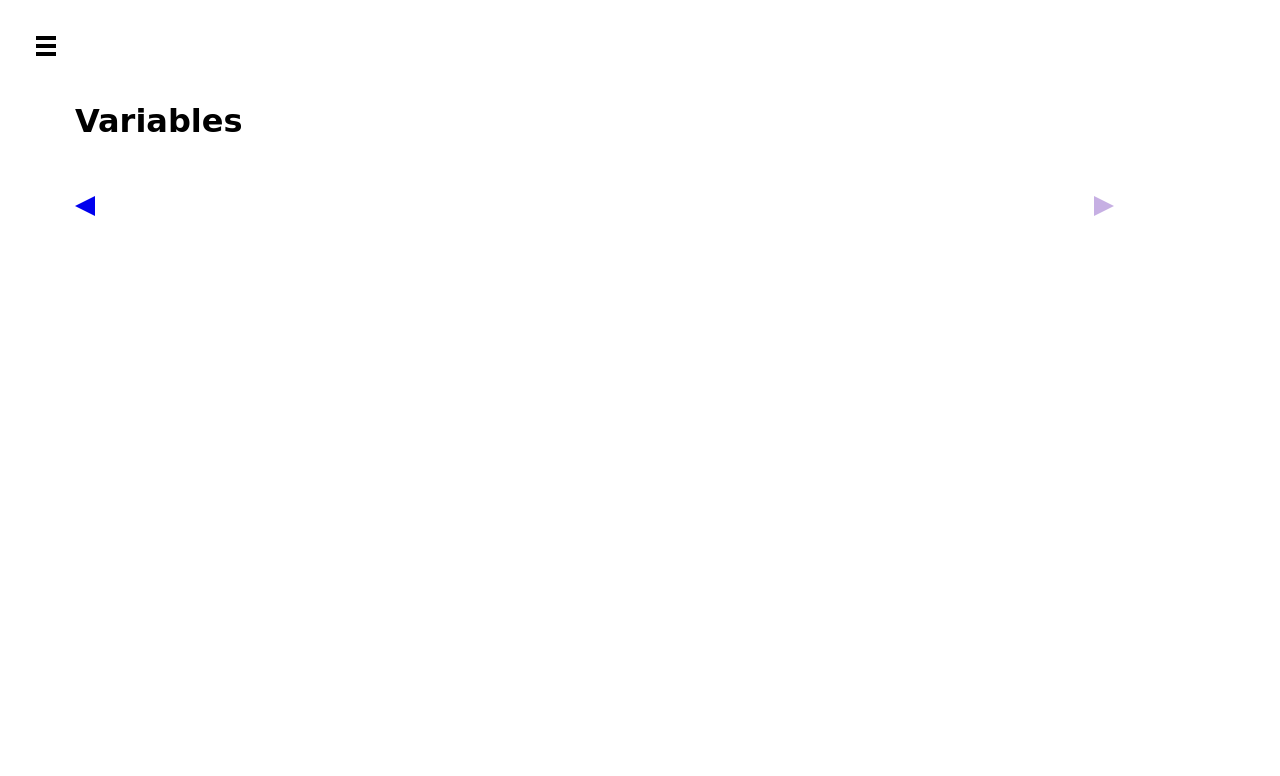
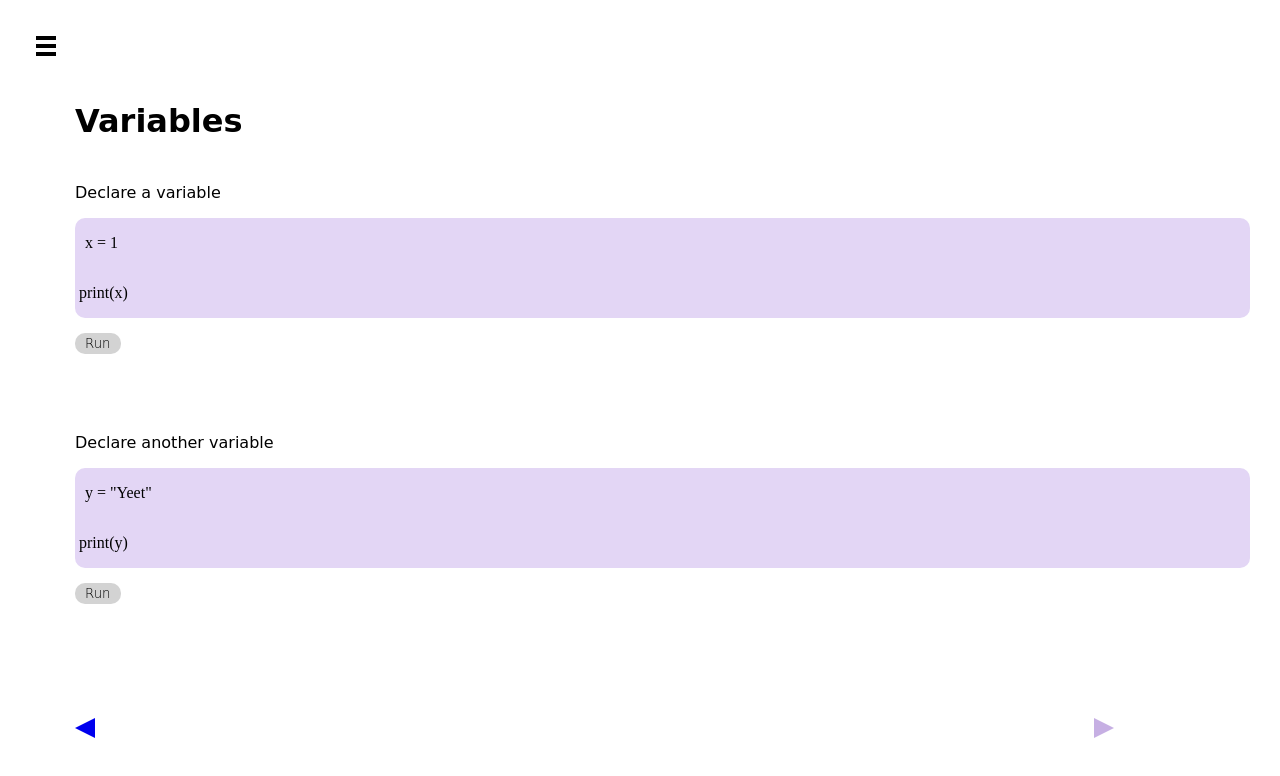
Before and after one commit to abrichards10/Learn-Python, a React (Create React App) app: page /#/variables in a window 1280 px wide. Shown: the top 776 px of the page. Built offline with nearby package versions, Linux system fonts and the light colour scheme.

Commit message:
added run functionality and variable info

```diff
--- a/src/App.js
+++ b/src/App.js
@@ -1,7 +1,5 @@
 import React from "react";
-import Sidebar from "./sidebar";
-import {Link, Navigate} from "react-router-dom";
-import {BrowserRouter, Route, Routes} from "react-router-dom";
+import { Route, Routes} from "react-router-dom";
 import Home from "./home";
 import Setup from "./setup";
 import Comments from "./comments";
--- a/src/index.css
+++ b/src/index.css
@@ -61,10 +61,15 @@ body {
 
 .run-code-button {
   padding: 3px 10px;
-  font-family: "Euphemia UCAS";
-  border-radius: 5px;
-  border-color: #C6AFE3;;
+  font-family: "Comic Sans MS";
+  border-radius: 10px;
+  font-weight: lighter;
+  border: none;
   background-color: #d3d3d3;
+}
+
+.run-code-button:hover {
+  background-color: #e8e8e8;
 }
 
 /*SIDEBAR*/
--- a/src/print.jsx
+++ b/src/print.jsx
@@ -9,6 +9,12 @@ class Print extends React.Component {
     onButtonClickHandler = () => {
         this.setState({showMessage: true});
     };
+    onButtonClickHandler1 = () => {
+        this.setState({showMessage1: true});
+    };
+    onButtonClickHandler2 = () => {
+        this.setState({showMessage2: true});
+    };
     render() {
         return (
             <div id="outer-container">
@@ -18,17 +24,22 @@ class Print extends React.Component {
                         <h1>Print</h1>
                         <div className="code-background">
                             print("This is a print statement")
-                        </div><br/><br/>
+                        </div>
+                        {this.state.showMessage && <div className="output">This is a print statement</div>}
+                        <button className="run-code-button" onClick={this.onButtonClickHandler}>Run</button><br/><br/>
                         Print multiple things
                         <div className="code-background">
                             print("One thing", "Another thing")
-                        </div><br/><br/>
+                        </div>
+                        {this.state.showMessage1 && <div className="output">One thing Another thing</div>}
+                        <button className="run-code-button" onClick={this.onButtonClickHandler1}>Run</button>
+                        <br/><br/>
                         Specify a separator
                         <div className="code-background">
                             print("One thing", "Another thing", sep="+++")
                         </div>
-                        {this.state.showMessage && <div className="output">One thing+++Another thing</div>}
-                        <button className="run-code-button" onClick={this.onButtonClickHandler}>Run</button>
+                        {this.state.showMessage2 && <div className="output">One thing+++Another thing</div>}
+                        <button className="run-code-button" onClick={this.onButtonClickHandler2}>Run</button>
 
                         {/*NAV BUTTONS*/}
                         <div className="nav-buttons">
--- a/src/variables.jsx
+++ b/src/variables.jsx
@@ -3,6 +3,17 @@ import Sidebar from "./sidebar";
 import "./index.css"
 import {Link} from "react-router-dom";
 class Variables extends React.Component{
+
+    state = {
+        showMessage: false
+    }
+    onButtonClickHandler = () => {
+        this.setState({showMessage: true});
+    };
+
+    onButtonClickHandler1 = () => {
+        this.setState({showMessage1: true});
+    };
     render() {
         return (
             <div id="outer-container">
@@ -10,6 +21,20 @@ class Variables extends React.Component{
                 <div id="page-wrap">
                     <div className="main-home">
                         <h1>Variables</h1>
+                        Declare a variable
+                        <div className="code-background">
+                            x = 1 <br/>
+                            &nbsp;print(x)
+                        </div>
+                        {this.state.showMessage && <div className="output">1</div>}
+                        <button className="run-code-button" onClick={this.onButtonClickHandler}>Run</button><br/><br/>
+                        Declare another variable
+                        <div className="code-background">
+                            y = "Yeet" <br/>
+                            &nbsp;print(y)
+                        </div>
+                        {this.state.showMessage1 && <div className="output">Yeet</div>}
+                        <button className="run-code-button" onClick={this.onButtonClickHandler1}>Run</button><br/><br/>
                         <div className="nav-buttons">
                             <Link to="/print" className="back-button"></Link>
                             <Link to="/conditionals" className="next-button"></Link>
```
Also changed, not shown: src/index.jsx (+1 -7 lines).
